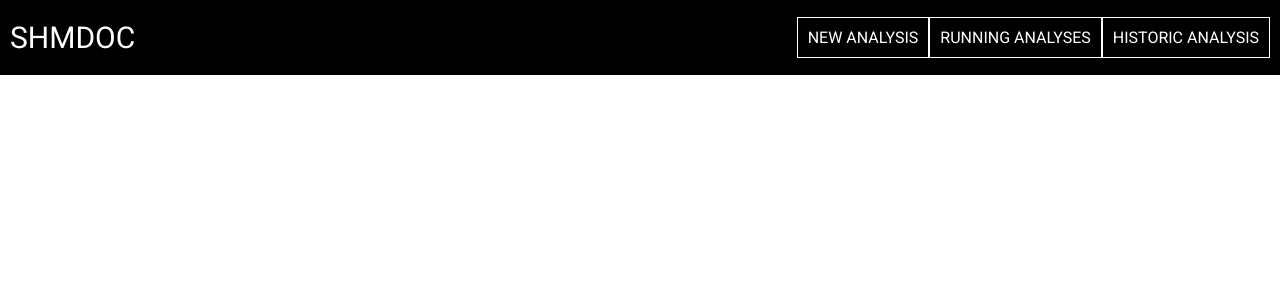
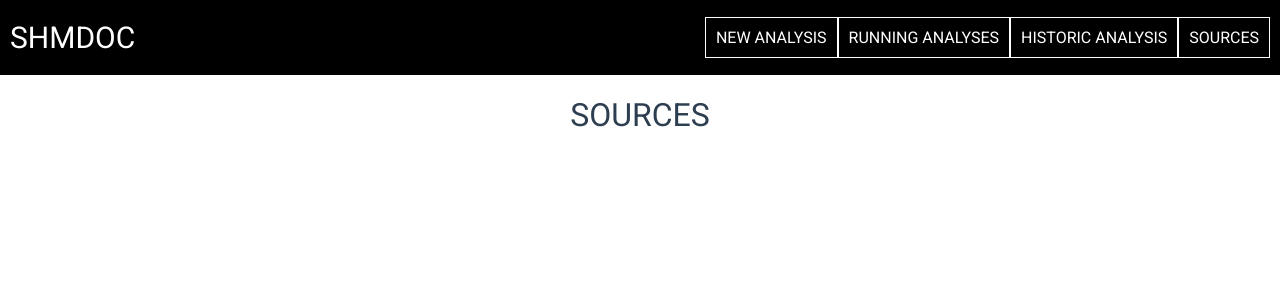
Before and after one commit to shmdoc/frontend-shmdoc-osoc-poc, a Vue app: page /sources in a window 1280 px wide. Shown: the top 300 px of the page. Built offline with nearby package versions, Linux system fonts and the light colour scheme.

Commit message:
added sources page but empty

```diff
--- a/src/components/Header.vue
+++ b/src/components/Header.vue
@@ -7,6 +7,7 @@
       <router-link :to="{ name: 'new-job' }" class="headerlink">New Analysis</router-link>
       <router-link :to="{ name: 'running-jobs' }" class="headerlink">Running Analyses</router-link>
       <router-link :to="{ name: 'historic-jobs' }" class="headerlink">Historic ANALYSIS</router-link>
+      <router-link :to="{ name: 'sources' }" class="headerlink">Sources</router-link>
       </div>
   </div>
 </template>
--- a/src/router/index.js
+++ b/src/router/index.js
@@ -5,6 +5,7 @@ import AllJobs from '../views/AllJobs.vue'
 import Job from '../views/Job.vue'
 import NewJob from '../views/NewJob.vue'
 import RunningJobs from '../views/RunningJobs.vue'
+import Sources from '../views/Sources.vue'
 
 Vue.use(VueRouter)
 
@@ -35,6 +36,11 @@ Vue.use(VueRouter)
     component: Job,
     props: true
   },
+  {
+    path: '/sources',
+    name: 'sources',
+    component: Sources,
+  },
 ]
 
 const router = new VueRouter({
--- a/src/views/Home.vue
+++ b/src/views/Home.vue
@@ -8,6 +8,7 @@
         <router-link :to="{ name: 'new-job' }" class="headerlink">New Analysis</router-link>
         <router-link :to="{ name: 'running-jobs' }" class="headerlink">Running Analyses</router-link>
         <router-link :to="{ name: 'historic-jobs' }" class="headerlink">Historic Analyses</router-link>
+        <router-link :to="{ name: 'sources' }" class="headerlink">sources</router-link>
       </div>
     </div>
   </div>
--- /dev/null
+++ b/src/views/Sources.vue
@@ -0,0 +1,21 @@
+<template>
+  <div>
+    <h1>SOURCES</h1>
+  </div>
+</template>
+
+<script>
+export default {
+	components: {
+	}
+}
+</script>
+
+<style scoped>
+div {
+  text-align: center;
+}
+h1 {
+  font-weight: 550;
+}
+</style>
```
